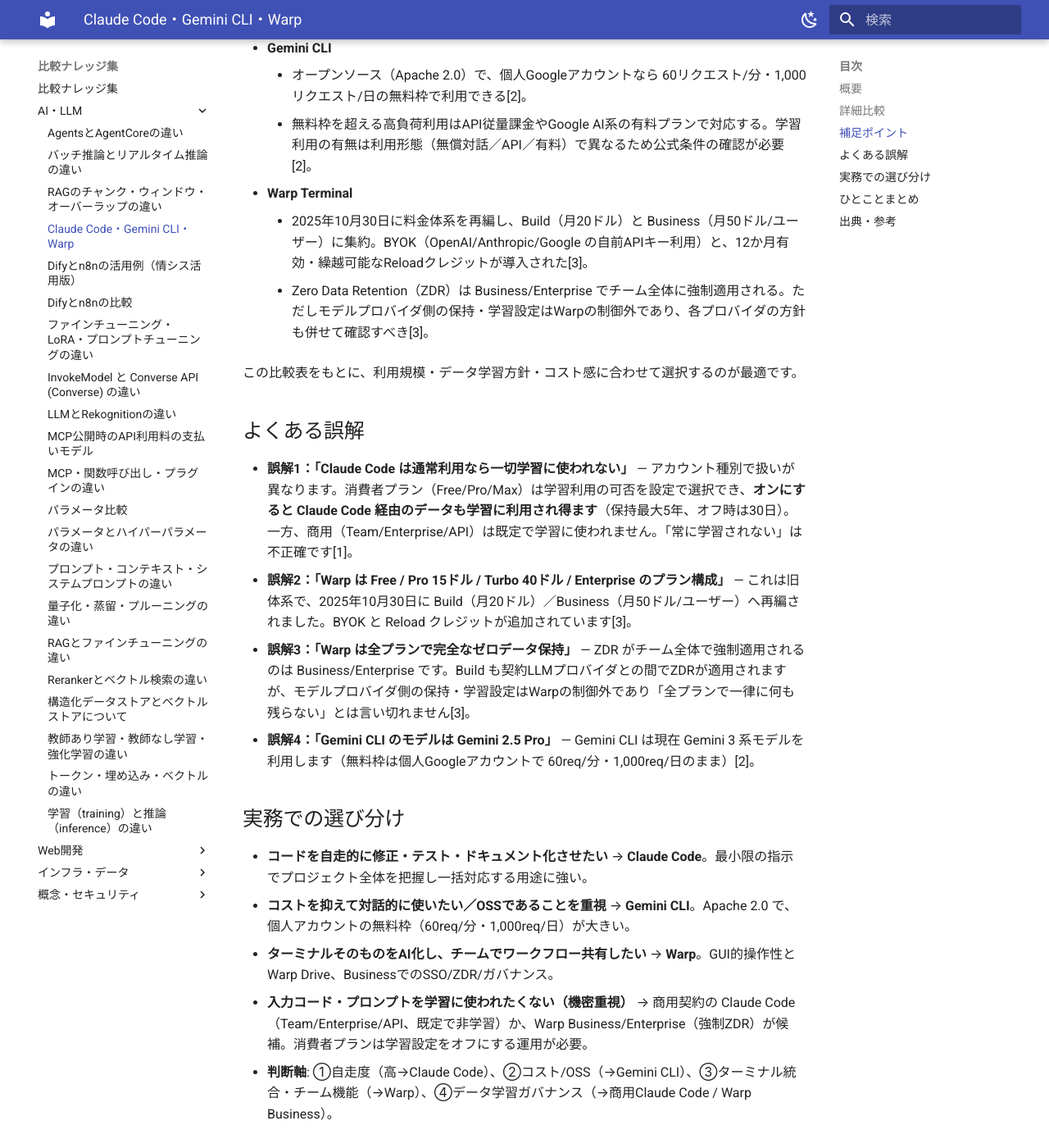
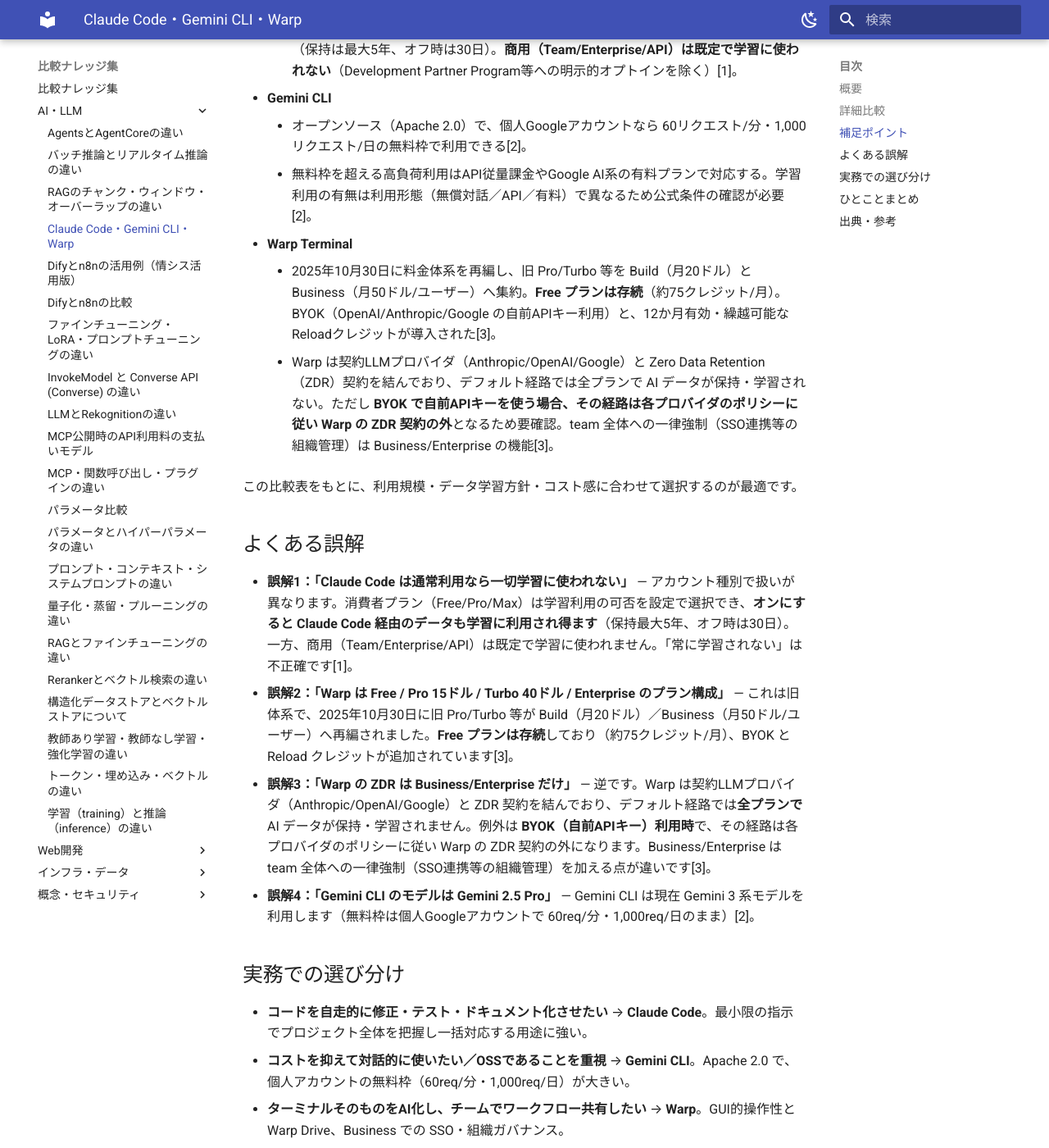
Before and after one commit to tomomira/comparisons, an MkDocs documentation site: the page built from docs/ai-llm/claude-code-gemini-cli-warp.md, in a window 1280 px wide and 1400 px high, scrolled down 1981 px. Shown: the whole window at 82% size. Built offline with MkDocs 1.6.1 and Material for MkDocs 9.7.7, drawn with Linux system fonts in a browser that asks for light colours; some of the changed text lies outside the part shown.

Commit message:
fix(existing): claude-code-gemini-cli-warp の Warp ZDR スコープ精緻化（BYOK限定）・Free継続を訂正
Co-Authored-By: Claude Opus 4.7 (1M context) <noreply@anthropic.com>

```diff
--- a/docs/ai-llm/claude-code-gemini-cli-warp.md
+++ b/docs/ai-llm/claude-code-gemini-cli-warp.md
@@ -25,8 +25,8 @@ freshness: stable
 |---|---|---|---|
 |開発元|Anthropic|Google|Warp.dev|
 |主な特徴|自律的・自走的なコード修正/生成/テスト/ドキュメント作成。プロジェクト全体の自動把握と影響範囲特定|自然言語での対話操作。大きなコンテキストでプロジェクトを把握。Google検索や外部情報取得と連携。**オープンソース（Apache 2.0）**|自然言語コマンド生成、エラー解決支援、IDE風編集・ブロック管理、チーム共有機能|
-|料金プラン|Pro：月額20ドル（年払い実質17ドル）／Max：月額100ドル（5倍枠）／Max：月額200ドル（20倍枠）。Pro/Max いずれにも Claude Code が含まれる|無料枠：個人Googleアカウントで 60リクエスト/分・1,000リクエスト/日。上回る場合はAPI従量課金または有料サブスク（Google AI 系プラン）|Build：月額20ドル（月1,500クレジット＋BYOK＋繰越Reloadクレジット）／Business：月額50ドル/ユーザー（SSO・チーム全体強制ZDR、最大50席）。※2025年10月30日に旧 Free/Pro/Turbo/Enterprise から再編|
-|データの学習利用方針|**消費者プラン（Free/Pro/Max）はユーザーが学習利用の可否を選択でき、設定がオンだと学習に利用される**。商用（Team/Enterprise/API）は既定で学習に利用されない（明示的オプトイン時を除く）[1]|Googleのプライバシーポリシーに準拠。プラン・利用形態により学習利用の扱いが異なる（無償の対話型では改善目的に利用され得るため公式条件の確認が必要）[2]|モデルプロバイダのデータ保持・学習設定はWarpが制御しない。ZDRはBusiness/Enterpriseで強制適用され、Build も契約LLMプロバイダとの間でZDRが適用される[3]|
+|料金プラン|Pro：月額20ドル（年払い実質17ドル）／Max：月額100ドル（5倍枠）／Max：月額200ドル（20倍枠）。Pro/Max いずれにも Claude Code が含まれる|無料枠：個人Googleアカウントで 60リクエスト/分・1,000リクエスト/日。上回る場合はAPI従量課金または有料サブスク（Google AI 系プラン）|Free：継続（約75クレジット/月）／Build：月額20ドル（月1,500クレジット＋BYOK＋繰越Reloadクレジット）／Business：月額50ドル/ユーザー（SSO・チーム全体への一律強制、最大50席）。※2025年10月30日に旧 Pro/Turbo 等を Build/Business へ再編（Free は存続）|
+|データの学習利用方針|**消費者プラン（Free/Pro/Max）はユーザーが学習利用の可否を選択でき、設定がオンだと学習に利用される**。商用（Team/Enterprise/API）は既定で学習に利用されない（明示的オプトイン時を除く）[1]|Googleのプライバシーポリシーに準拠。プラン・利用形態により学習利用の扱いが異なる（無償の対話型では改善目的に利用され得るため公式条件の確認が必要）[2]|Warp は契約LLMプロバイダ（Anthropic/OpenAI/Google）と ZDR 契約を結んでおり、デフォルト経路では全プランで保持・学習されない。ただし **BYOK（自前APIキー）利用時はその経路が各プロバイダのポリシーに従い Warp の ZDR 契約の外**。team 全体への一律強制（SSO連携等の組織管理）は Business/Enterprise の機能[3]|
 |モデル|Opus / Sonnet / Haiku の各ファミリー（バージョンは随時更新）|Gemini 3 系モデル（大規模コンテキスト）|Claude Sonnet / OpenAI GPT / Gemini など複数（BYOKで自前キーも利用可）|
 |操作感|ターミナル中心、最小限の指示で一括対応|ターミナル中心、自然言語対話で直感的|ターミナル＋GUI的な操作性、コマンドも自然言語対応|
 |チーム機能|Team/Enterpriseプランで提供|なし（CLI単体）|Warp Drive＋Businessでチーム共有・ガバナンス|
@@ -41,25 +41,25 @@ freshness: stable
     - オープンソース（Apache 2.0）で、個人Googleアカウントなら 60リクエスト/分・1,000リクエスト/日の無料枠で利用できる[2]。
     - 無料枠を超える高負荷利用はAPI従量課金やGoogle AI系の有料プランで対応する。学習利用の有無は利用形態（無償対話／API／有料）で異なるため公式条件の確認が必要[2]。
 - **Warp Terminal**
-    - 2025年10月30日に料金体系を再編し、Build（月20ドル）と Business（月50ドル/ユーザー）に集約。BYOK（OpenAI/Anthropic/Google の自前APIキー利用）と、12か月有効・繰越可能なReloadクレジットが導入された[3]。
-    - Zero Data Retention（ZDR）は Business/Enterprise でチーム全体に強制適用される。ただしモデルプロバイダ側の保持・学習設定はWarpの制御外であり、各プロバイダの方針も併せて確認すべき[3]。
+    - 2025年10月30日に料金体系を再編し、旧 Pro/Turbo 等を Build（月20ドル）と Business（月50ドル/ユーザー）へ集約。**Free プランは存続**（約75クレジット/月）。BYOK（OpenAI/Anthropic/Google の自前APIキー利用）と、12か月有効・繰越可能なReloadクレジットが導入された[3]。
+    - Warp は契約LLMプロバイダ（Anthropic/OpenAI/Google）と Zero Data Retention（ZDR）契約を結んでおり、デフォルト経路では全プランで AI データが保持・学習されない。ただし **BYOK で自前APIキーを使う場合、その経路は各プロバイダのポリシーに従い Warp の ZDR 契約の外**となるため要確認。team 全体への一律強制（SSO連携等の組織管理）は Business/Enterprise の機能[3]。
 
 この比較表をもとに、利用規模・データ学習方針・コスト感に合わせて選択するのが最適です。
 
 ## よくある誤解
 
 - **誤解1：「Claude Code は通常利用なら一切学習に使われない」** — アカウント種別で扱いが異なります。消費者プラン（Free/Pro/Max）は学習利用の可否を設定で選択でき、**オンにすると Claude Code 経由のデータも学習に利用され得ます**（保持最大5年、オフ時は30日）。一方、商用（Team/Enterprise/API）は既定で学習に使われません。「常に学習されない」は不正確です[1]。
-- **誤解2：「Warp は Free / Pro 15ドル / Turbo 40ドル / Enterprise のプラン構成」** — これは旧体系で、2025年10月30日に Build（月20ドル）／Business（月50ドル/ユーザー）へ再編されました。BYOK と Reload クレジットが追加されています[3]。
-- **誤解3：「Warp は全プランで完全なゼロデータ保持」** — ZDR がチーム全体で強制適用されるのは Business/Enterprise です。Build も契約LLMプロバイダとの間でZDRが適用されますが、モデルプロバイダ側の保持・学習設定はWarpの制御外であり「全プランで一律に何も残らない」とは言い切れません[3]。
+- **誤解2：「Warp は Free / Pro 15ドル / Turbo 40ドル / Enterprise のプラン構成」** — これは旧体系で、2025年10月30日に旧 Pro/Turbo 等が Build（月20ドル）／Business（月50ドル/ユーザー）へ再編されました。**Free プランは存続**しており（約75クレジット/月）、BYOK と Reload クレジットが追加されています[3]。
+- **誤解3：「Warp の ZDR は Business/Enterprise だけ」** — 逆です。Warp は契約LLMプロバイダ（Anthropic/OpenAI/Google）と ZDR 契約を結んでおり、デフォルト経路では**全プランで** AI データが保持・学習されません。例外は **BYOK（自前APIキー）利用時**で、その経路は各プロバイダのポリシーに従い Warp の ZDR 契約の外になります。Business/Enterprise は team 全体への一律強制（SSO連携等の組織管理）を加える点が違いです[3]。
 - **誤解4：「Gemini CLI のモデルは Gemini 2.5 Pro」** — Gemini CLI は現在 Gemini 3 系モデルを利用します（無料枠は個人Googleアカウントで 60req/分・1,000req/日のまま）[2]。
 
 ## 実務での選び分け
 
 - **コードを自走的に修正・テスト・ドキュメント化させたい** → **Claude Code**。最小限の指示でプロジェクト全体を把握し一括対応する用途に強い。
 - **コストを抑えて対話的に使いたい／OSSであることを重視** → **Gemini CLI**。Apache 2.0 で、個人アカウントの無料枠（60req/分・1,000req/日）が大きい。
-- **ターミナルそのものをAI化し、チームでワークフロー共有したい** → **Warp**。GUI的操作性とWarp Drive、BusinessでのSSO/ZDR/ガバナンス。
-- **入力コード・プロンプトを学習に使われたくない（機密重視）** → 商用契約の Claude Code（Team/Enterprise/API、既定で非学習）か、Warp Business/Enterprise（強制ZDR）が候補。消費者プランは学習設定をオフにする運用が必要。
-- **判断軸**: ①自走度（高→Claude Code）、②コスト/OSS（→Gemini CLI）、③ターミナル統合・チーム機能（→Warp）、④データ学習ガバナンス（→商用Claude Code / Warp Business）。
+- **ターミナルそのものをAI化し、チームでワークフロー共有したい** → **Warp**。GUI的操作性とWarp Drive、Business での SSO・組織ガバナンス。
+- **入力コード・プロンプトを学習に使われたくない（機密重視）** → 商用契約の Claude Code（Team/Enterprise/API、既定で非学習）か、Warp（契約LLMプロバイダとの ZDR 契約によりデフォルト経路では全プランで非保持。team 全体への一律強制が必要なら Business/Enterprise）が候補。Warp の **BYOK 利用時は各プロバイダのポリシーに従う**点に注意。消費者プランの Claude Code は学習設定をオフにする運用が必要。
+- **判断軸**: ①自走度（高→Claude Code）、②コスト/OSS（→Gemini CLI）、③ターミナル統合・チーム機能（→Warp）、④データ学習ガバナンス（→商用Claude Code / Warp。組織一律強制は Warp Business）。
 
 ## ひとことまとめ
 
```
